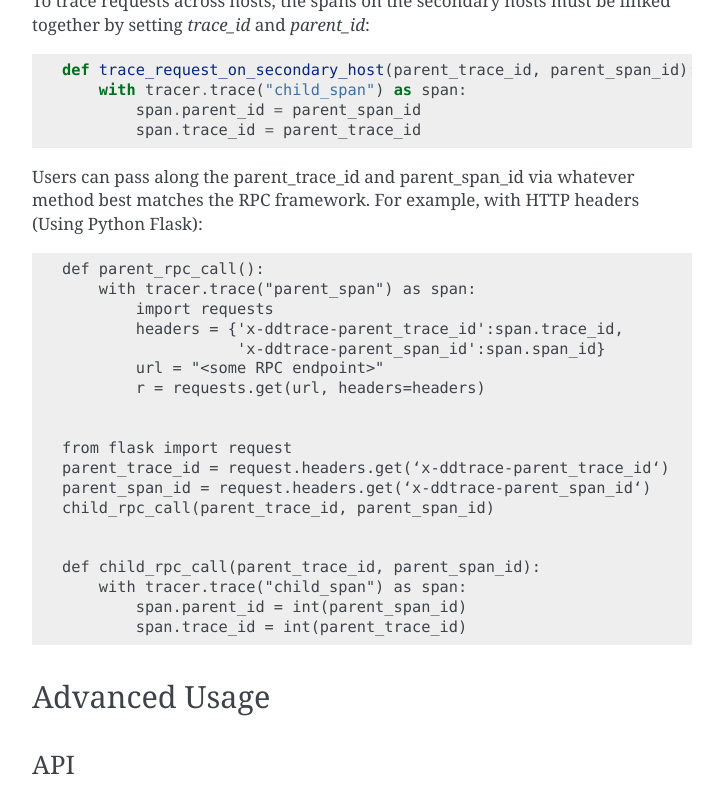
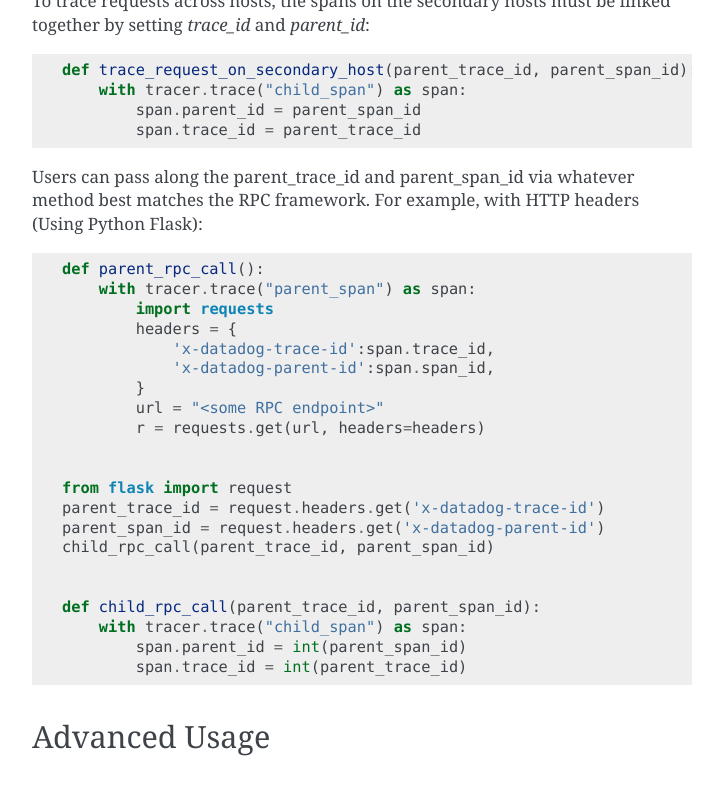
Before and after one commit to korniltsev-grafanista/pyroscope-python, a Sphinx documentation site: the page built from docs/index.rst, in a window 1280 px wide and 900 px high, scrolled down 7973 px, cut to the strip 0-787 px from the top of the window. Shown: the whole strip, without its empty margins (388-1111 px from the left). Built offline with Sphinx 7.4.7, drawn with Linux system fonts in a browser that asks for light colours.

Commit message:
[docs] correction for distributed tracing headers
Upstream-Commit: 6774f1b549c6bc8c86e8957afc71e78d47550b70

```diff
--- a/docs/index.rst
+++ b/docs/index.rst
@@ -287,15 +287,17 @@ Users can pass along the parent_trace_id and parent_span_id via whatever method
     def parent_rpc_call():
         with tracer.trace("parent_span") as span:
             import requests
-            headers = {'x-ddtrace-parent_trace_id':span.trace_id,
-                       'x-ddtrace-parent_span_id':span.span_id}
+            headers = {
+                'x-datadog-trace-id':span.trace_id,
+                'x-datadog-parent-id':span.span_id,
+            }
             url = "<some RPC endpoint>"
             r = requests.get(url, headers=headers)
 
 
     from flask import request
-    parent_trace_id = request.headers.get(‘x-ddtrace-parent_trace_id‘)
-    parent_span_id = request.headers.get(‘x-ddtrace-parent_span_id‘)
+    parent_trace_id = request.headers.get('x-datadog-trace-id')
+    parent_span_id = request.headers.get('x-datadog-parent-id')
     child_rpc_call(parent_trace_id, parent_span_id)
 
 
```
